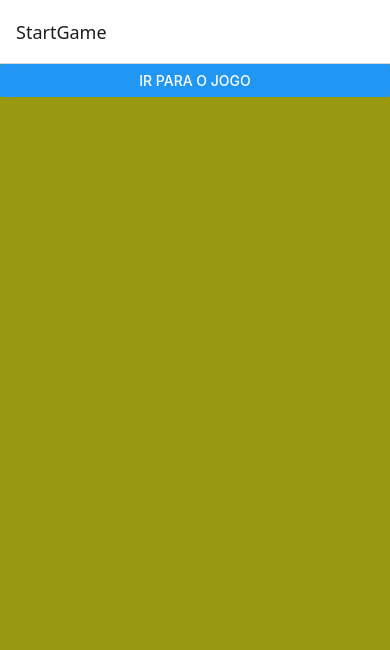
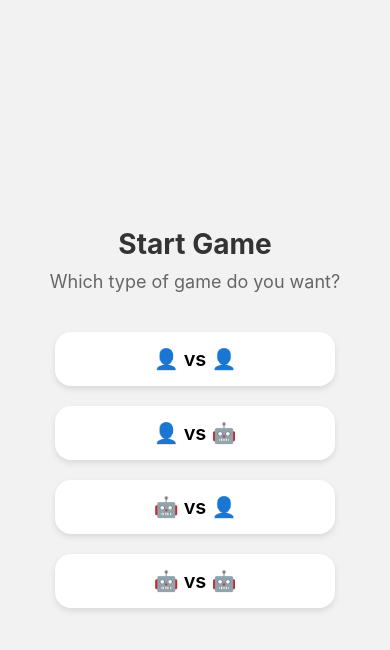
Before and after one commit to reinaldonetof/dot-ttt, a React Native app: screen /StartGame in a window 390 px wide. Shown: the top 650 px of the page. Built offline with nearby package versions, Linux system fonts and the light colour scheme.

Commit message:
feat: implement game mode selection and update game configuration for Tic Tac Toe

```diff
--- a/src/components/atomic/atoms/TTTBox/index.tsx
+++ b/src/components/atomic/atoms/TTTBox/index.tsx
@@ -19,9 +19,16 @@ export interface TTTBoxProps {
   value?: PlayerSymbols;
   index: number;
   onPress: TouchableOpacityProps["onPress"];
+  disabled?: TouchableOpacityProps["disabled"];
 }
 
-const TTTBox = ({ index, onPress, value, testID = "TTTBox" }: TTTBoxProps) => {
+const TTTBox = ({
+  index,
+  onPress,
+  value,
+  testID = "TTTBox",
+  disabled,
+}: TTTBoxProps) => {
   const { boxSize } = useDimensions();
 
   const style = useAnimatedStyle(() => {
@@ -35,7 +42,7 @@ const TTTBox = ({ index, onPress, value, testID = "TTTBox" }: TTTBoxProps) => {
     <TouchableOpacity
       testID={testID}
       style={[styles.box, { height: boxSize, width: boxSize }]}
-      disabled={!!value}
+      disabled={disabled}
       onPress={onPress}
     >
       <Animated.Text style={style} allowFontScaling={false}>
--- a/src/components/atomic/molecules/TTTSquare/index.tsx
+++ b/src/components/atomic/molecules/TTTSquare/index.tsx
@@ -6,7 +6,8 @@ import { useGameRound } from "../../../../storage/useGameRound";
 type TTTSquareProps = Pick<TTTBoxProps, "index">;
 
 const TTTSquare = ({ index }: TTTSquareProps) => {
-  const { player1Symbol, player2Symbol } = useGameConfig();
+  const { player1Symbol, player2Symbol, isPlayer1Cpu, isPlayer2Cpu } =
+    useGameConfig();
   const { turn, setGameRound, boxSelected } = useGameRound();
 
   const playerWhoSelected = boxSelected[index];
@@ -25,6 +26,11 @@ const TTTSquare = ({ index }: TTTSquareProps) => {
       onPress={handlePress}
       index={index}
       value={value}
+      disabled={
+        !!value ||
+        (turn === "player1" && isPlayer1Cpu) ||
+        (turn === "player2" && isPlayer2Cpu)
+      }
     />
   );
 };
--- a/src/hooks/useCpuTurn.ts
+++ b/src/hooks/useCpuTurn.ts
@@ -1,18 +1,35 @@
 import { useEffect } from "react";
 import { useGameRound } from "../storage/useGameRound";
 import { getBestMove } from "../utils/minMaxAlgorithm";
+import { useGameConfig } from "../storage/useGameConfig";
 
 export const useCpuTurn = () => {
+  const { isPlayer1Cpu, isPlayer2Cpu } = useGameConfig();
   const { player1Selection, player2Selection, turn, winner, setGameRound } =
     useGameRound();
 
   useEffect(() => {
-    if (winner || turn === "player1") return;
+    const isBothCpu = isPlayer1Cpu && isPlayer2Cpu;
+
+    if (winner || (!isPlayer1Cpu && !isPlayer2Cpu)) return;
+    if (isPlayer1Cpu && turn !== "player1" && !isBothCpu) return;
+    if (isPlayer2Cpu && turn !== "player2" && !isBothCpu) return;
+
     const bestMove = getBestMove({
       player1Selection,
       player2Selection,
-      cpuPosition: "player2",
+      cpuPosition: turn,
     });
-    setGameRound({ index: bestMove, player: "player2" });
-  }, [player1Selection, player2Selection, setGameRound, turn, winner]);
+    setTimeout(() => {
+      setGameRound({ index: bestMove, player: turn });
+    }, 500);
+  }, [
+    isPlayer1Cpu,
+    isPlayer2Cpu,
+    player1Selection,
+    player2Selection,
+    setGameRound,
+    turn,
+    winner,
+  ]);
 };
--- a/src/routes/index.tsx
+++ b/src/routes/index.tsx
@@ -12,7 +12,11 @@ const Routes = () => {
   return (
     <NavigationContainer>
       <Stack.Navigator>
-        <Stack.Screen name="StartGame" component={StartGame} />
+        <Stack.Screen
+          name="StartGame"
+          component={StartGame}
+          options={{ headerShown: false }}
+        />
         <Stack.Screen
           name="TTTGame"
           component={TTTGame}
--- a/src/storage/useGameConfig/Models/index.ts
+++ b/src/storage/useGameConfig/Models/index.ts
@@ -13,6 +13,8 @@ export interface IUseGameConfig extends IUseGameConfigState {
 export interface IUseGameConfigState {
   player1?: PlayerTypes;
   player2?: PlayerTypes;
+  isPlayer1Cpu?: boolean;
+  isPlayer2Cpu?: boolean;
   player1Symbol?: PlayerSymbols;
   player2Symbol?: PlayerSymbols;
 }
@@ -22,4 +24,6 @@ export const INITIAL_STATE: IUseGameConfigState = {
   player2: undefined,
   player1Symbol: "❌",
   player2Symbol: "⭕",
+  isPlayer1Cpu: false,
+  isPlayer2Cpu: false,
 };
--- a/src/storage/useGameConfig/index.ts
+++ b/src/storage/useGameConfig/index.ts
@@ -3,8 +3,10 @@ import { INITIAL_STATE, IUseGameConfig } from "./Models";
 
 export const useGameConfig = create<IUseGameConfig>((set) => ({
   ...INITIAL_STATE,
-  setPlayer1: (player) => set({ player1: player }),
-  setPlayer2: (player) => set({ player2: player }),
+  setPlayer1: (player) =>
+    set({ player1: player, isPlayer1Cpu: player === "cpu" }),
+  setPlayer2: (player) =>
+    set({ player2: player, isPlayer2Cpu: player === "cpu" }),
   setPlayer1Symbol: (symbol) => set({ player1Symbol: symbol }),
   setPlayer2Symbol: (symbol) => set({ player2Symbol: symbol }),
   resetGameConfig: () => set({ ...INITIAL_STATE }),
--- a/src/utils/minMaxAlgorithm.ts
+++ b/src/utils/minMaxAlgorithm.ts
@@ -75,7 +75,9 @@ export const getBestMove = ({
     player1Selection.length === 0 &&
     player2Selection.length === 0
   ) {
-    return 5;
+    const options = [1, 3, 5, 7, 9];
+    const randomChoice = options[Math.floor(Math.random() * options.length)];
+    return randomChoice;
   }
 
   const moves = getAvailableMoves(player1Selection, player2Selection);
--- a/src/views/StartGame/index.tsx
+++ b/src/views/StartGame/index.tsx
@@ -1,18 +1,110 @@
 import { useNavigation } from "@react-navigation/native";
 import React from "react";
-import { Button, View } from "react-native";
+import { StyleSheet, Text, TouchableOpacity, View } from "react-native";
+import { useGameConfig } from "../../storage/useGameConfig";
+import { useGameRound } from "../../storage/useGameRound";
 
 const StartGame = () => {
+  const { setPlayer1, setPlayer2 } = useGameConfig();
+  const { resetGameRound } = useGameRound();
   const navigation = useNavigation();
+  const handleSelect = (
+    mode: "pvp" | "player_vs_cpu" | "cpu_vs_player" | "cpu_vs_cpu",
+  ) => {
+    resetGameRound();
+    if (mode === "pvp") {
+      setPlayer1("person");
+      setPlayer2("person");
+    }
+    if (mode === "player_vs_cpu") {
+      setPlayer1("person");
+      setPlayer2("cpu");
+    }
+    if (mode === "cpu_vs_player") {
+      setPlayer1("cpu");
+      setPlayer2("person");
+    }
+    if (mode === "cpu_vs_cpu") {
+      setPlayer1("cpu");
+      setPlayer2("cpu");
+    }
+    navigation.navigate("TTTGame");
+    // Aqui você pode navegar para o jogo com o modo selecionado
+  };
 
   return (
-    <View style={{ backgroundColor: "#991", flex: 1 }}>
-      <Button
-        onPress={() => navigation.navigate("TTTGame")}
-        title="Ir para o Jogo"
-      />
+    <View style={styles.container}>
+      <Text style={styles.header}>Start Game</Text>
+      <Text style={styles.subHeader}>Which type of game do you want?</Text>
+
+      <TouchableOpacity
+        style={styles.button}
+        onPress={() => handleSelect("pvp")}
+      >
+        <Text style={styles.buttonText}>👤 vs 👤</Text>
+      </TouchableOpacity>
+
+      <TouchableOpacity
+        style={styles.button}
+        onPress={() => handleSelect("player_vs_cpu")}
+      >
+        <Text style={styles.buttonText}>👤 vs 🤖</Text>
+      </TouchableOpacity>
+
+      <TouchableOpacity
+        style={styles.button}
+        onPress={() => handleSelect("cpu_vs_player")}
+      >
+        <Text style={styles.buttonText}>🤖 vs 👤</Text>
+      </TouchableOpacity>
+      <TouchableOpacity
+        style={styles.button}
+        onPress={() => handleSelect("cpu_vs_cpu")}
+      >
+        <Text style={styles.buttonText}>🤖 vs 🤖</Text>
+      </TouchableOpacity>
     </View>
   );
 };
 
 export default StartGame;
+
+const styles = StyleSheet.create({
+  container: {
+    flex: 1,
+    backgroundColor: "#F2F2F2",
+    alignItems: "center",
+    justifyContent: "center",
+    padding: 20,
+  },
+  header: {
+    fontSize: 28,
+    fontWeight: "bold",
+    marginBottom: 10,
+    color: "#333",
+  },
+  subHeader: {
+    fontSize: 18,
+    marginBottom: 30,
+    color: "#666",
+    textAlign: "center",
+  },
+  button: {
+    backgroundColor: "#fff",
+    borderRadius: 16,
+    paddingVertical: 15,
+    paddingHorizontal: 30,
+    marginVertical: 10,
+    width: "80%",
+    alignItems: "center",
+    shadowColor: "#000",
+    shadowOpacity: 0.1,
+    shadowOffset: { width: 0, height: 3 },
+    shadowRadius: 6,
+    elevation: 3,
+  },
+  buttonText: {
+    fontSize: 20,
+    fontWeight: "600",
+  },
+});
```
Also changed, not shown: 1 other file (tests, documents, lock files or other folders).
